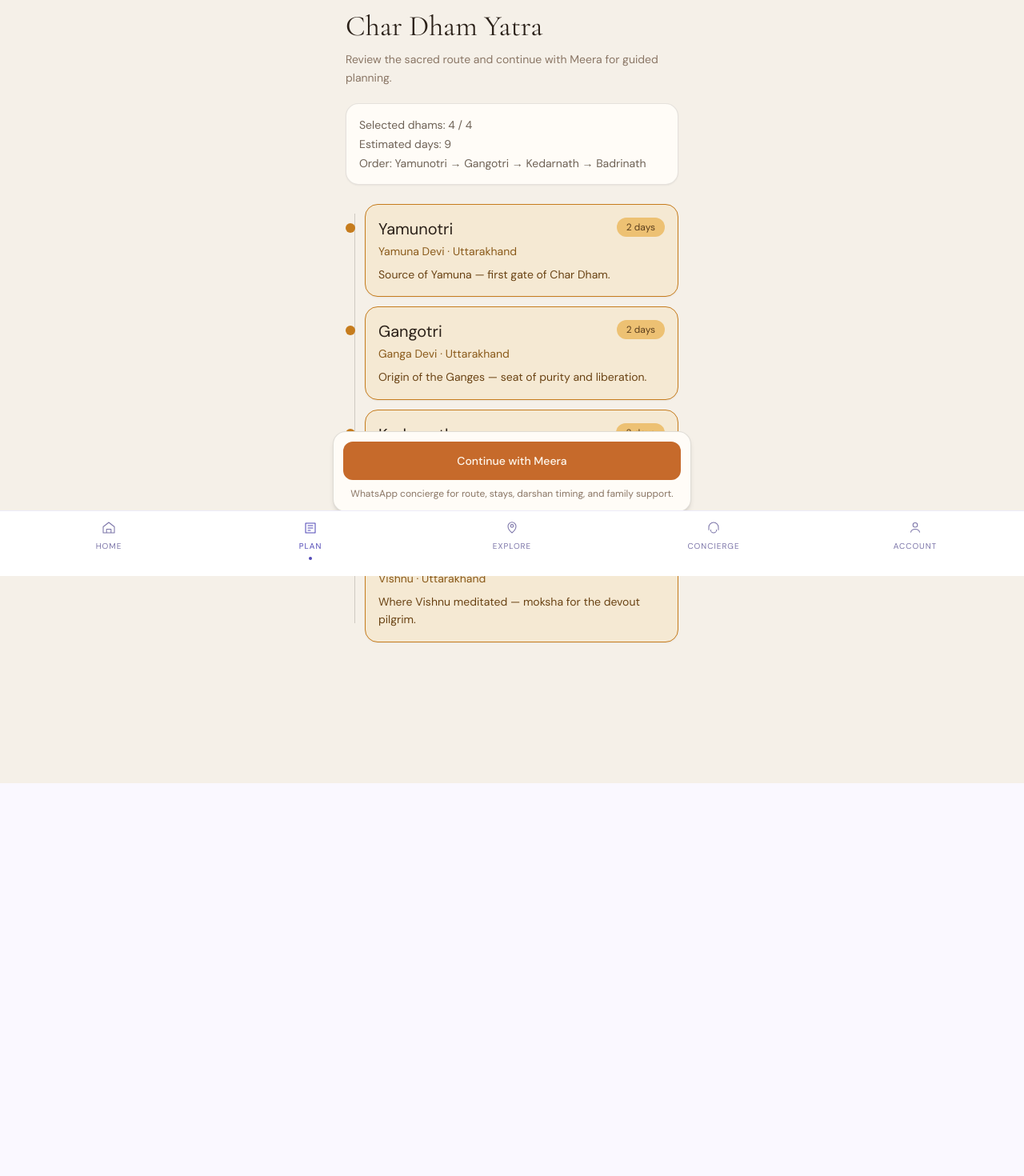
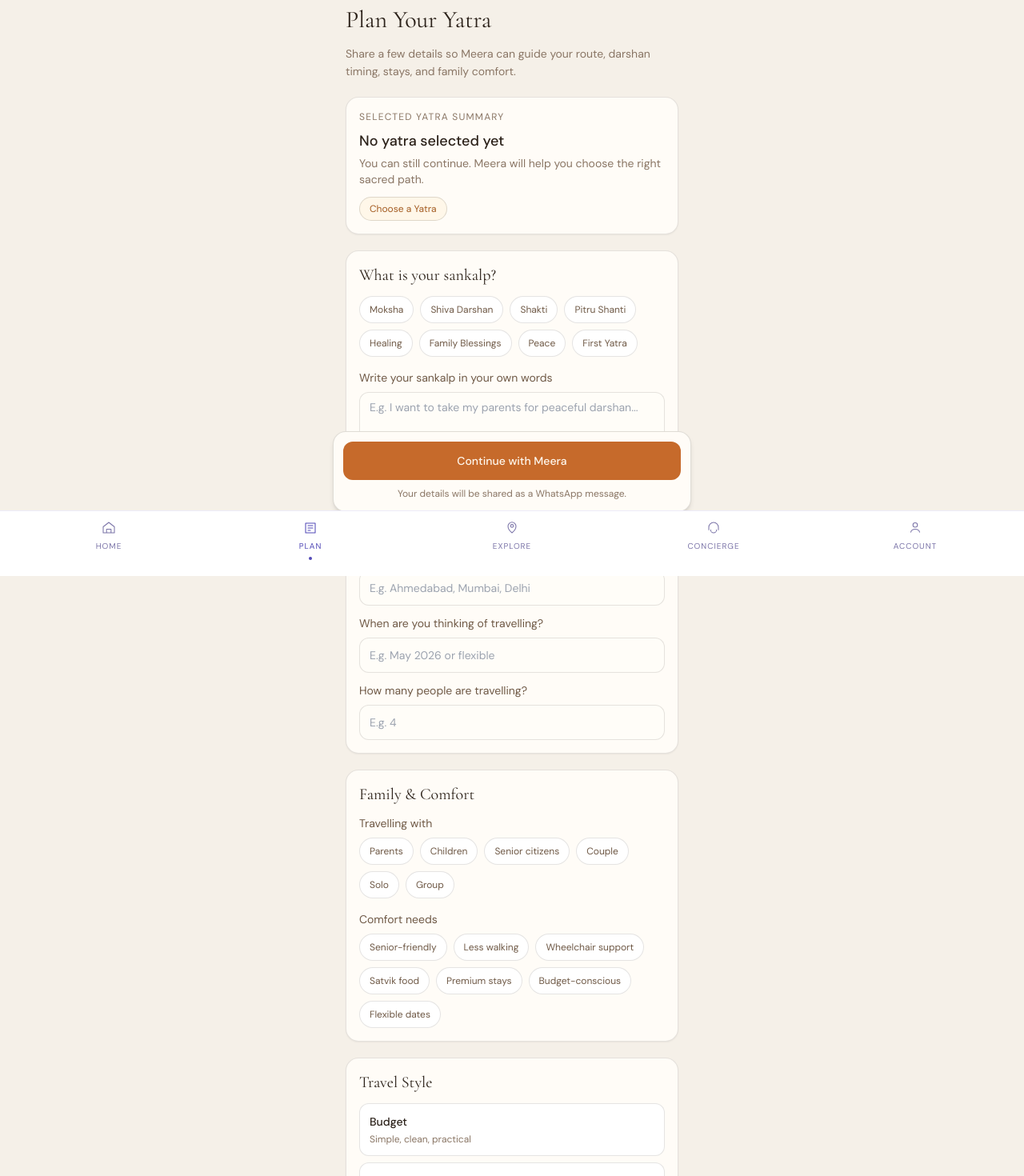
Before and after one commit to Aayush2307/yaatri, a Next.js app: page /plan in a window 1280 px wide. Shown: the part 80-1550 px from the top of the page at 80% size. Before the commit the page ends 1059 px from the top, so only its background shows below. Built offline with nearby package versions, Linux system fonts and the light colour scheme; sample sign-in values are in the browser's storage.

Commit message:
Redesign plan page as guided Meera intake

```diff
--- a/app/(app)/plan/page.tsx
+++ b/app/(app)/plan/page.tsx
@@ -1,98 +1,308 @@
 'use client';
 
-import { useMemo, useState } from 'react';
+import Link from 'next/link';
+import { useEffect, useMemo, useState } from 'react';
+import BackButton from '@/components/BackButton';
 import { BottomNav } from '@/components/layout/BottomNav';
-import { CHAR_DHAM_ROUTE } from '@/data/routes';
-import BackButton from '@/components/BackButton';
+
+type TravelStyle = 'Budget' | 'Comfort' | 'Premium';
+
+type YatraPlanDraft = {
+  selectedCircuit?: string;
+  selectedCircuitTitle?: string;
+  sankalp: string[];
+  sankalpNote?: string;
+  startingCity?: string;
+  travelDates?: string;
+  travellers?: string;
+  travellingWith: string[];
+  comfortNeeds: string[];
+  travelStyle?: TravelStyle;
+  updatedAt: string;
+};
 
 const MEERA_WHATSAPP_NUMBER = 'REPLACE_WITH_NUMBER';
+const DRAFT_KEY = 'yaatri_plan_draft';
+const LEGACY_YATRA_KEY = 'yaatra_yatra';
+
+const sankalpOptions = ['Moksha', 'Shiva Darshan', 'Shakti', 'Pitru Shanti', 'Healing', 'Family Blessings', 'Peace', 'First Yatra'];
+const travellingWithOptions = ['Parents', 'Children', 'Senior citizens', 'Couple', 'Solo', 'Group'];
+const comfortNeedsOptions = ['Senior-friendly', 'Less walking', 'Wheelchair support', 'Satvik food', 'Premium stays', 'Budget-conscious', 'Flexible dates'];
+
+const travelStyles: Array<{ title: TravelStyle; subtitle: string }> = [
+  { title: 'Budget', subtitle: 'Simple, clean, practical' },
+  { title: 'Comfort', subtitle: 'Good stays, smoother route' },
+  { title: 'Premium', subtitle: 'Best available support and convenience' },
+];
+
+const defaultDraft: YatraPlanDraft = {
+  sankalp: [],
+  travellingWith: [],
+  comfortNeeds: [],
+  updatedAt: '',
+};
 
 export default function PlanPage() {
-  const [selectedIds, setSelectedIds] = useState<string[]>(CHAR_DHAM_ROUTE.tirths.map((t) => t.id));
+  const [draft, setDraft] = useState<YatraPlanDraft>(defaultDraft);
 
-  const selectedDhams = useMemo(
-    () => CHAR_DHAM_ROUTE.tirths.filter((t) => selectedIds.includes(t.id)),
-    [selectedIds],
-  );
+  useEffect(() => {
+    const withYatraFromSelection = (base: YatraPlanDraft): YatraPlanDraft => {
+      const yatraSource = localStorage.getItem(LEGACY_YATRA_KEY);
+      if (!yatraSource) return base;
+      try {
+        const parsed = JSON.parse(yatraSource) as { selectedCircuit?: string; selectedCircuitTitle?: string };
+        return {
+          ...base,
+          selectedCircuit: base.selectedCircuit || parsed.selectedCircuit,
+          selectedCircuitTitle: base.selectedCircuitTitle || parsed.selectedCircuitTitle,
+        };
+      } catch {
+        return base;
+      }
+    };
 
-  const estimatedDays = useMemo(
-    () => selectedDhams.reduce((sum, t) => sum + t.recommendedDays, 0),
-    [selectedDhams],
-  );
+    const storedDraftRaw = localStorage.getItem(DRAFT_KEY);
+    if (!storedDraftRaw) {
+      setDraft(withYatraFromSelection(defaultDraft));
+      return;
+    }
 
-  const toggleDham = (id: string) => {
-    setSelectedIds((prev) => (prev.includes(id) ? prev.filter((item) => item !== id) : [...prev, id]));
+    try {
+      const storedDraft = JSON.parse(storedDraftRaw) as Partial<YatraPlanDraft>;
+      const nextDraft: YatraPlanDraft = withYatraFromSelection({
+        ...defaultDraft,
+        ...storedDraft,
+        sankalp: Array.isArray(storedDraft.sankalp) ? storedDraft.sankalp : [],
+        travellingWith: Array.isArray(storedDraft.travellingWith) ? storedDraft.travellingWith : [],
+        comfortNeeds: Array.isArray(storedDraft.comfortNeeds) ? storedDraft.comfortNeeds : [],
+      });
+      setDraft(nextDraft);
+    } catch {
+      setDraft(withYatraFromSelection(defaultDraft));
+    }
+  }, []);
+
+  useEffect(() => {
+    if (!draft.updatedAt) return;
+    localStorage.setItem(DRAFT_KEY, JSON.stringify(draft));
+  }, [draft]);
+
+  const updateDraft = (updates: Partial<YatraPlanDraft>) => {
+    setDraft((prev) => ({ ...prev, ...updates, updatedAt: new Date().toISOString() }));
   };
 
+  const toggleMulti = (field: 'sankalp' | 'travellingWith' | 'comfortNeeds', value: string) => {
+    const currentValues = draft[field];
+    const nextValues = currentValues.includes(value)
+      ? currentValues.filter((item) => item !== value)
+      : [...currentValues, value];
+    updateDraft({ [field]: nextValues } as Partial<YatraPlanDraft>);
+  };
+
+  const selectedYatraTitle = useMemo(() => draft.selectedCircuitTitle?.trim(), [draft.selectedCircuitTitle]);
+
   const configuredNumber = process.env.NEXT_PUBLIC_CONCIERGE_WHATSAPP?.replace(/\D/g, '') || MEERA_WHATSAPP_NUMBER;
-  const selectedNames = selectedDhams.map((d) => d.name).join(', ') || 'None selected';
-  const message = `Namaste Meera, I want help planning a Char Dham Yatra. Selected dhams: ${selectedNames}. Estimated duration: ${estimatedDays || 0} days. Please guide me with route, darshan timing, stays, and travel support.`;
-  const whatsappHref = `https://wa.me/${configuredNumber}?text=${encodeURIComponent(message)}`;
+
+  const handleContinue = () => {
+    const latestDraft = { ...draft, updatedAt: new Date().toISOString() };
+    setDraft(latestDraft);
+    localStorage.setItem(DRAFT_KEY, JSON.stringify(latestDraft));
+
+    const message = [
+      'Namaste Meera, I want help planning my yatra.',
+      '',
+      `Selected Yatra: ${latestDraft.selectedCircuitTitle || 'Not selected yet'}`,
+      `Sankalp: ${latestDraft.sankalp.join(', ') || 'Not shared yet'}`,
+      `Sankalp note: ${latestDraft.sankalpNote?.trim() || 'Not shared yet'}`,
+      `Starting city: ${latestDraft.startingCity?.trim() || 'Not shared yet'}`,
+      `Preferred dates: ${latestDraft.travelDates?.trim() || 'Not shared yet'}`,
+      `Travellers: ${latestDraft.travellers?.trim() || 'Not shared yet'}`,
+      `Travelling with: ${latestDraft.travellingWith.join(', ') || 'Not shared yet'}`,
+      `Comfort needs: ${latestDraft.comfortNeeds.join(', ') || 'Not shared yet'}`,
+      `Travel style: ${latestDraft.travelStyle || 'Not shared yet'}`,
+      '',
+      'Please guide me with route, darshan timing, stays, vehicle planning, and family-friendly pacing.',
+    ].join('\n');
+
+    const whatsappHref = `https://wa.me/${configuredNumber}?text=${encodeURIComponent(message)}`;
+    window.open(whatsappHref, '_blank', 'noopener,noreferrer');
+  };
 
   return (
     <main className="min-h-screen bg-[#F5F0E8] pb-44 text-[#2B2119]">
       <div className="mx-auto max-w-md px-4 pt-6">
         <BackButton />
+
         <section>
-          <p className="text-sm tracking-[0.12em] text-[#8A7665]">Plan</p>
-          <h1 className="pt-2 font-serif text-4xl leading-tight">Char Dham Yatra</h1>
-          <p className="pt-2 text-sm leading-relaxed text-[#8A7665]">
-            Review the sacred route and continue with Meera for guided planning.
+          <p className="text-xs uppercase tracking-[0.12em] text-[#8A7665]">Sankalp to Plan</p>
+          <h1 className="pt-2 font-serif text-3xl leading-tight">Plan Your Yatra</h1>
+          <p className="pt-3 text-sm leading-relaxed text-[#8A7665]">
+            Share a few details so Meera can guide your route, darshan timing, stays, and family comfort.
           </p>
         </section>
 
         <section className="mt-5 rounded-2xl border border-[rgba(43,33,25,0.12)] bg-[#FFFCF7] p-4 shadow-sm">
-          <p className="text-sm text-[#6E6256]">Selected dhams: {selectedDhams.length} / {CHAR_DHAM_ROUTE.tirths.length}</p>
-          <p className="pt-1 text-sm text-[#6E6256]">Estimated days: {estimatedDays}</p>
-          <p className="pt-1 text-sm text-[#6E6256]">Order: Yamunotri → Gangotri → Kedarnath → Badrinath</p>
+          <p className="text-xs uppercase tracking-[0.1em] text-[#8A7665]">Selected Yatra Summary</p>
+          {selectedYatraTitle ? (
+            <>
+              <p className="pt-2 text-sm text-[#8A7665]">Your selected path</p>
+              <p className="pt-1 font-serif text-2xl leading-tight text-[#2B2119]">{selectedYatraTitle}</p>
+              <p className="pt-2 text-sm text-[#8A7665]">Meera will use this as the starting point for your plan.</p>
+            </>
+          ) : (
+            <>
+              <p className="pt-2 text-lg font-medium text-[#2B2119]">No yatra selected yet</p>
+              <p className="pt-1 text-sm text-[#8A7665]">You can still continue. Meera will help you choose the right sacred path.</p>
+            </>
+          )}
+          <Link href="/explore" className="mt-3 inline-flex rounded-full border border-[rgba(43,33,25,0.15)] bg-[#FFF7E9] px-3 py-1.5 text-xs text-[#A45C22]">
+            Choose a Yatra
+          </Link>
         </section>
 
-        <section className="relative mt-6 pl-6">
-          <div className="absolute bottom-6 left-[11px] top-3 w-px bg-[rgba(43,33,25,0.18)]" />
-          <div className="space-y-3">
-            {CHAR_DHAM_ROUTE.tirths.map((tirth) => {
-              const isSelected = selectedIds.includes(tirth.id);
+        <section className="mt-5 rounded-2xl border border-[rgba(43,33,25,0.12)] bg-[#FFFCF7] p-4 shadow-sm">
+          <h2 className="font-serif text-xl">What is your sankalp?</h2>
+          <div className="mt-3 flex flex-wrap gap-2">
+            {sankalpOptions.map((option) => {
+              const selected = draft.sankalp.includes(option);
               return (
-                <div key={tirth.id} className="relative">
-                  <span className={`absolute -left-6 top-6 h-3 w-3 rounded-full ${isSelected ? 'bg-[#C67C1D]' : 'bg-[#CFBCA3]'}`} />
-                  <button
-                    type="button"
-                    onClick={() => toggleDham(tirth.id)}
-                    className={`w-full rounded-2xl border p-4 text-left shadow-sm transition ${
-                      isSelected
-                        ? 'border-[#C67C1D] bg-[#F5E9D3]'
-                        : 'border-[rgba(43,33,25,0.12)] bg-[#FFFCF7]'
-                    }`}
-                  >
-                    <div className="flex items-start justify-between gap-3">
-                      <div>
-                        <p className="text-xl text-[#2B2119]">{tirth.name}</p>
-                        <p className="pt-1 text-sm text-[#8A5A1A]">{tirth.deity} · {tirth.state}</p>
-                      </div>
-                      <span className="rounded-full bg-[#EDC173] px-3 py-1 text-xs text-[#5B3E1D]">{tirth.recommendedDays} days</span>
-                    </div>
-                    <p className="pt-2 text-sm leading-relaxed text-[#6A4314]">{tirth.significance}</p>
-                  </button>
-                </div>
+                <button
+                  key={option}
+                  type="button"
+                  onClick={() => toggleMulti('sankalp', option)}
+                  className={`rounded-full border px-3 py-2 text-xs transition ${selected ? 'border-[#C66A2B] bg-[#F8E3C8] text-[#8A4F1E]' : 'border-[rgba(43,33,25,0.12)] bg-white text-[#6F5946]'}`}
+                >
+                  {option}
+                </button>
               );
             })}
           </div>
+
+          <label className="mt-4 block text-sm text-[#6F5946]">
+            Write your sankalp in your own words
+            <textarea
+              value={draft.sankalpNote || ''}
+              onChange={(event) => updateDraft({ sankalpNote: event.target.value })}
+              placeholder="E.g. I want to take my parents for peaceful darshan..."
+              className="mt-2 min-h-24 w-full rounded-xl border border-[rgba(43,33,25,0.12)] bg-[#FFFDF8] px-3 py-2 text-sm text-[#2B2119] outline-none focus:border-[#C66A2B]"
+            />
+          </label>
+        </section>
+
+        <section className="mt-5 rounded-2xl border border-[rgba(43,33,25,0.12)] bg-[#FFFCF7] p-4 shadow-sm">
+          <h2 className="font-serif text-xl">Travel Basics</h2>
+
+          <label className="mt-3 block text-sm text-[#6F5946]">
+            Where will you begin from?
+            <input
+              value={draft.startingCity || ''}
+              onChange={(event) => updateDraft({ startingCity: event.target.value })}
+              placeholder="E.g. Ahmedabad, Mumbai, Delhi"
+              className="mt-2 h-11 w-full rounded-xl border border-[rgba(43,33,25,0.12)] bg-[#FFFDF8] px-3 text-sm text-[#2B2119] outline-none focus:border-[#C66A2B]"
+            />
+          </label>
+
+          <label className="mt-3 block text-sm text-[#6F5946]">
+            When are you thinking of travelling?
+            <input
+              value={draft.travelDates || ''}
+              onChange={(event) => updateDraft({ travelDates: event.target.value })}
+              placeholder="E.g. May 2026 or flexible"
+              className="mt-2 h-11 w-full rounded-xl border border-[rgba(43,33,25,0.12)] bg-[#FFFDF8] px-3 text-sm text-[#2B2119] outline-none focus:border-[#C66A2B]"
+            />
+          </label>
+
+          <label className="mt-3 block text-sm text-[#6F5946]">
+            How many people are travelling?
+            <input
+              value={draft.travellers || ''}
+              onChange={(event) => updateDraft({ travellers: event.target.value })}
+              placeholder="E.g. 4"
+              className="mt-2 h-11 w-full rounded-xl border border-[rgba(43,33,25,0.12)] bg-[#FFFDF8] px-3 text-sm text-[#2B2119] outline-none focus:border-[#C66A2B]"
+            />
+          </label>
+        </section>
+
+        <section className="mt-5 rounded-2xl border border-[rgba(43,33,25,0.12)] bg-[#FFFCF7] p-4 shadow-sm">
+          <h2 className="font-serif text-xl">Family & Comfort</h2>
+          <p className="mt-3 text-sm text-[#6F5946]">Travelling with</p>
+          <div className="mt-2 flex flex-wrap gap-2">
+            {travellingWithOptions.map((option) => {
+              const selected = draft.travellingWith.includes(option);
+              return (
+                <button
+                  key={option}
+                  type="button"
+                  onClick={() => toggleMulti('travellingWith', option)}
+                  className={`rounded-full border px-3 py-2 text-xs transition ${selected ? 'border-[#C66A2B] bg-[#F8E3C8] text-[#8A4F1E]' : 'border-[rgba(43,33,25,0.12)] bg-white text-[#6F5946]'}`}
+                >
+                  {option}
+                </button>
+              );
+            })}
+          </div>
+
+          <p className="mt-4 text-sm text-[#6F5946]">Comfort needs</p>
+          <div className="mt-2 flex flex-wrap gap-2">
+            {comfortNeedsOptions.map((option) => {
+              const selected = draft.comfortNeeds.includes(option);
+              return (
+                <button
+                  key={option}
+                  type="button"
+                  onClick={() => toggleMulti('comfortNeeds', option)}
+                  className={`rounded-full border px-3 py-2 text-xs transition ${selected ? 'border-[#C66A2B] bg-[#F8E3C8] text-[#8A4F1E]' : 'border-[rgba(43,33,25,0.12)] bg-white text-[#6F5946]'}`}
+                >
+                  {option}
+                </button>
+              );
+            })}
+          </div>
+        </section>
+
+        <section className="mt-5 rounded-2xl border border-[rgba(43,33,25,0.12)] bg-[#FFFCF7] p-4 shadow-sm">
+          <h2 className="font-serif text-xl">Travel Style</h2>
+          <div className="mt-3 space-y-2">
+            {travelStyles.map((style) => {
+              const selected = draft.travelStyle === style.title;
+              return (
+                <button
+                  key={style.title}
+                  type="button"
+                  onClick={() => updateDraft({ travelStyle: style.title })}
+                  className={`w-full rounded-xl border p-3 text-left transition ${selected ? 'border-[#C66A2B] bg-[#F8E3C8]' : 'border-[rgba(43,33,25,0.12)] bg-white'}`}
+                >
+                  <p className="text-sm font-medium text-[#2B2119]">{style.title}</p>
+                  <p className="pt-1 text-xs text-[#8A7665]">{style.subtitle}</p>
+                </button>
+              );
+            })}
+          </div>
+        </section>
+
+        <section className="mt-5 rounded-2xl border border-[rgba(43,33,25,0.12)] bg-[#FFF7E9] p-4 shadow-sm">
+          <h2 className="font-serif text-xl">Meera can help with</h2>
+          <ul className="mt-3 space-y-1 text-sm text-[#6F5946]">
+            <li>• Route sequencing</li>
+            <li>• Darshan timing</li>
+            <li>• Stay options</li>
+            <li>• Vehicle planning</li>
+            <li>• Senior-friendly pacing</li>
+            <li>• Food preferences</li>
+          </ul>
         </section>
       </div>
 
       <div className="fixed bottom-20 left-0 right-0 px-4">
         <div className="mx-auto max-w-md rounded-2xl border border-[rgba(43,33,25,0.15)] bg-[#FFFCF7] p-3 shadow-md">
-          <a
-            href={whatsappHref}
-            target="_blank"
-            rel="noopener noreferrer"
+          <button
+            type="button"
+            onClick={handleContinue}
             className="inline-flex min-h-[48px] w-full items-center justify-center rounded-xl bg-[#C66A2B] px-4 text-sm font-medium text-[#FFF8EE]"
           >
             Continue with Meera
-          </a>
-          <p className="pt-2 text-center text-xs leading-relaxed text-[#8A7665]">
-            WhatsApp concierge for route, stays, darshan timing, and family support.
-          </p>
+          </button>
+          <p className="pt-2 text-center text-xs leading-relaxed text-[#8A7665]">Your details will be shared as a WhatsApp message.</p>
         </div>
       </div>
 
```
